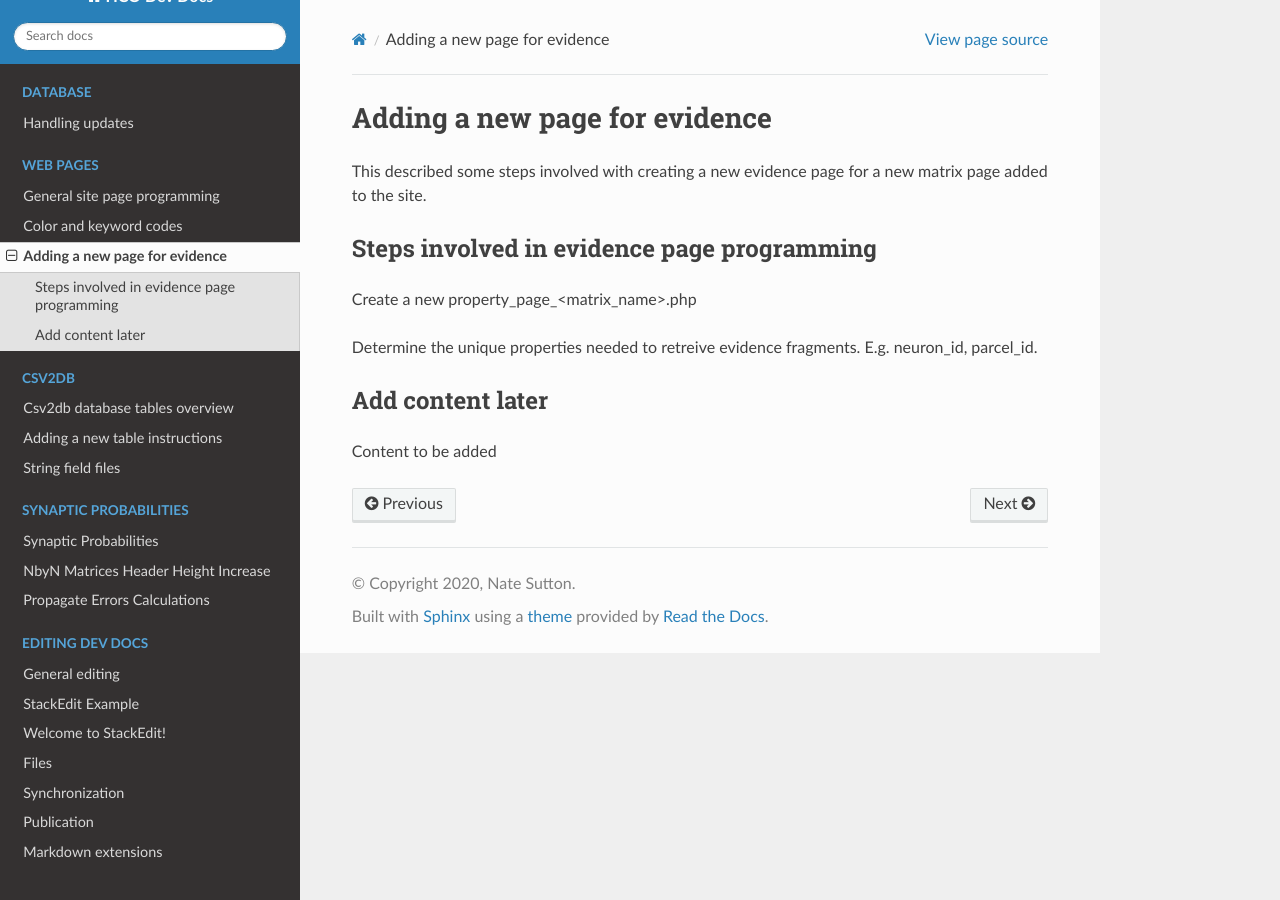
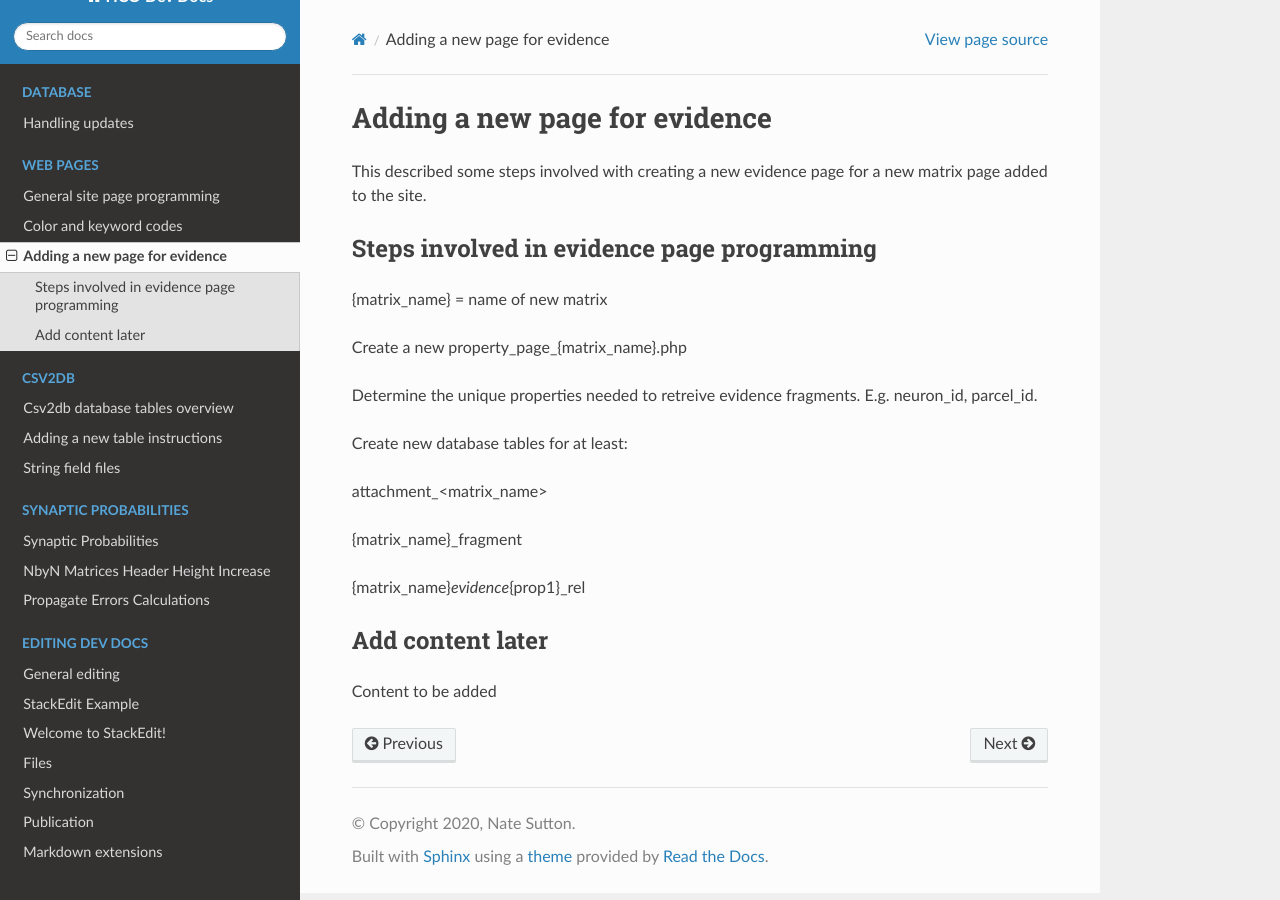
Before and after one commit to Hippocampome-Org/hco_dev_docs, a Sphinx documentation site: the page built from docs/web_pages/adding_evidence_page.md, in a window 1280 px wide. Built offline with Sphinx 7.4.7 and the Read the Docs theme 2.0.0, drawn with Linux system fonts in a browser that asks for light colours.

Commit message:
Update adding_evidence_page.md

```diff
--- a/docs/web_pages/adding_evidence_page.md
+++ b/docs/web_pages/adding_evidence_page.md
@@ -6,10 +6,20 @@ This described some steps involved with creating a new evidence page for a new m
 Steps involved in evidence page programming
 ----------------
 
-Create a new property_page_<matrix_name>.php
+{matrix_name} = name of new matrix
+
+Create a new property_page_{matrix_name}.php
 
 Determine the unique properties needed to retreive evidence fragments.
 E.g. neuron_id, parcel_id.
+
+Create new database tables for at least:
+
+attachment_<matrix_name>
+
+{matrix_name}_fragment
+
+{matrix_name}_evidence_{prop1}_rel
 
 Add content later
 ---------------------
```
